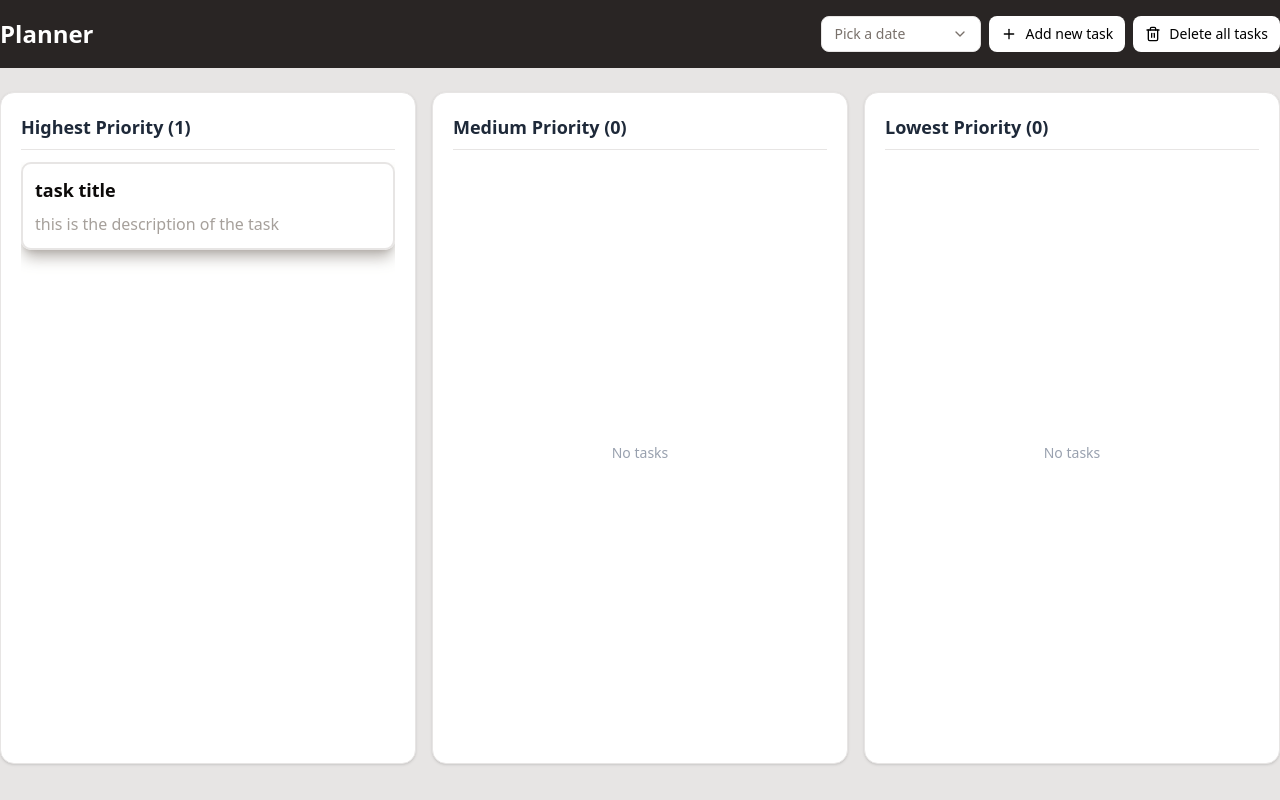
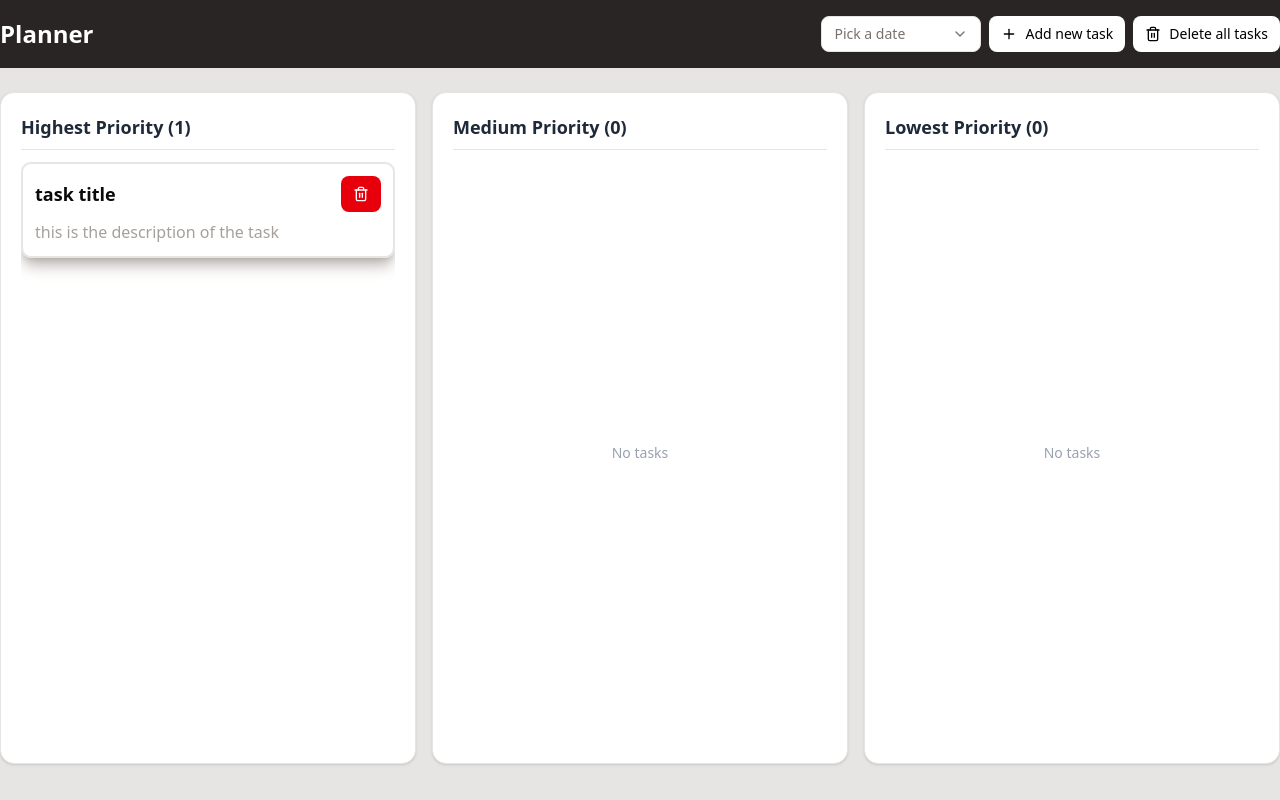
Before and after one commit to Mushaf-Hafeez/React-Challenge, a React (Vite) app: page / in a window 1280 px wide. Built offline with nearby package versions, Linux system fonts and the light colour scheme.

Commit message:
add delete tasks functionality

```diff
--- a/src/components/5_TaskPlanner/Header.jsx
+++ b/src/components/5_TaskPlanner/Header.jsx
@@ -14,6 +14,7 @@ import {
   DialogContent,
   DialogDescription,
   DialogHeader,
+  DialogFooter,
   DialogTitle,
   DialogTrigger,
 } from "@/components/ui/dialog";
@@ -42,7 +43,7 @@ import { getRandomId } from "@/utils";
 
 const Header = () => {
   const [openTask, setOpenTask] = useState(false);
-  const { date, setDate, addTask } = useTask();
+  const { date, setDate, addTask, deleteAllTasks } = useTask();
 
   const {
     register,
@@ -51,6 +52,12 @@ const Header = () => {
     reset,
     control,
   } = useForm();
+
+  // deleteTasks function
+  const deleteTasks = () => {
+    deleteAllTasks();
+    toast.success("Tasks deleted.");
+  };
 
   // onSubmit function
   const onSubmit = (data) => {
@@ -220,12 +227,27 @@ const Header = () => {
             </DialogTrigger>
             <DialogContent>
               <DialogHeader>
-                <DialogTitle>Are you absolutely sure?</DialogTitle>
+                <DialogTitle>Delete all tasks</DialogTitle>
                 <DialogDescription>
-                  This action cannot be undone. This will permanently delete
-                  your account and remove your data from our servers.
+                  Are you sure you want to delete all the tasks?
                 </DialogDescription>
               </DialogHeader>
+              <DialogFooter>
+                <DialogClose asChild>
+                  <Button variant="ghost" className={"cursor-pointer"}>
+                    Cancel
+                  </Button>
+                </DialogClose>
+                <DialogClose asChild>
+                  <Button
+                    variant="destructive"
+                    className={"cursor-pointer"}
+                    onClick={deleteTasks}
+                  >
+                    Delete
+                  </Button>
+                </DialogClose>
+              </DialogFooter>
             </DialogContent>
           </Dialog>
         </nav>
--- a/src/components/5_TaskPlanner/Task.jsx
+++ b/src/components/5_TaskPlanner/Task.jsx
@@ -1,8 +1,35 @@
+// importing shadcn ui components
+import { Button } from "../ui/button";
+
+import { useTask } from "@/context/TaskPlanner";
+
+import { Trash2 } from "lucide-react";
+
+import toast from "react-hot-toast";
+
 const Task = ({ item }) => {
+  const { deleteTask } = useTask();
+
+  // handleDelete function
+  const handleDelete = (id) => {
+    deleteTask(id);
+    toast.success("Task deleted.");
+  };
+
   return (
     <div className="flex flex-col gap-2 p-3 rounded-lg shadow-lg shadow-stone-400/80 border-2 border-stone-200">
-      <h3 className="text-lg font-semibold">{item.title}</h3>
-      <h3 className="text-stone-400">{item.description}</h3>
+      <div className="flex items-center justify-between">
+        <h3 className="text-lg font-semibold">{item.title}</h3>
+        <Button
+          variant="destructive"
+          type={"icon"}
+          className={"cursor-pointer"}
+          onClick={() => handleDelete(item.id)}
+        >
+          <Trash2 />
+        </Button>
+      </div>
+      <p className="text-stone-400">{item.description}</p>
     </div>
   );
 };
--- a/src/components/5_TaskPlanner/TaskPlanner.jsx
+++ b/src/components/5_TaskPlanner/TaskPlanner.jsx
@@ -1,8 +1,6 @@
 // importin custom components
 import Header from "./Header";
 import TasksContainer from "./TasksContainer";
-
-// importing shadcn ui components
 
 const TaskPlanner = () => {
   return (
--- a/src/context/TaskPlanner.jsx
+++ b/src/context/TaskPlanner.jsx
@@ -19,6 +19,14 @@ const TaskContextProvider = ({ children }) => {
     setTasks((prev) => [...prev, task]);
   };
 
+  const deleteTask = (id) => {
+    setTasks((prev) => prev.filter((item) => item.id !== id));
+  };
+
+  const deleteAllTasks = () => {
+    setTasks([]);
+  };
+
   // useEffect(() => {
   //   const getTime = setInterval(() => {
   //     const currentTime = new Date().toLocaleTimeString();
@@ -30,7 +38,7 @@ const TaskContextProvider = ({ children }) => {
   //   };
   // }, []);
 
-  const value = { date, setDate, addTask, tasks };
+  const value = { date, setDate, addTask, deleteTask, deleteAllTasks, tasks };
 
   return <TaskContext.Provider value={value}>{children}</TaskContext.Provider>;
 };
```
Also changed, not shown: src/components/5_TaskPlanner/TasksContainer.jsx (+3 -37 lines).
